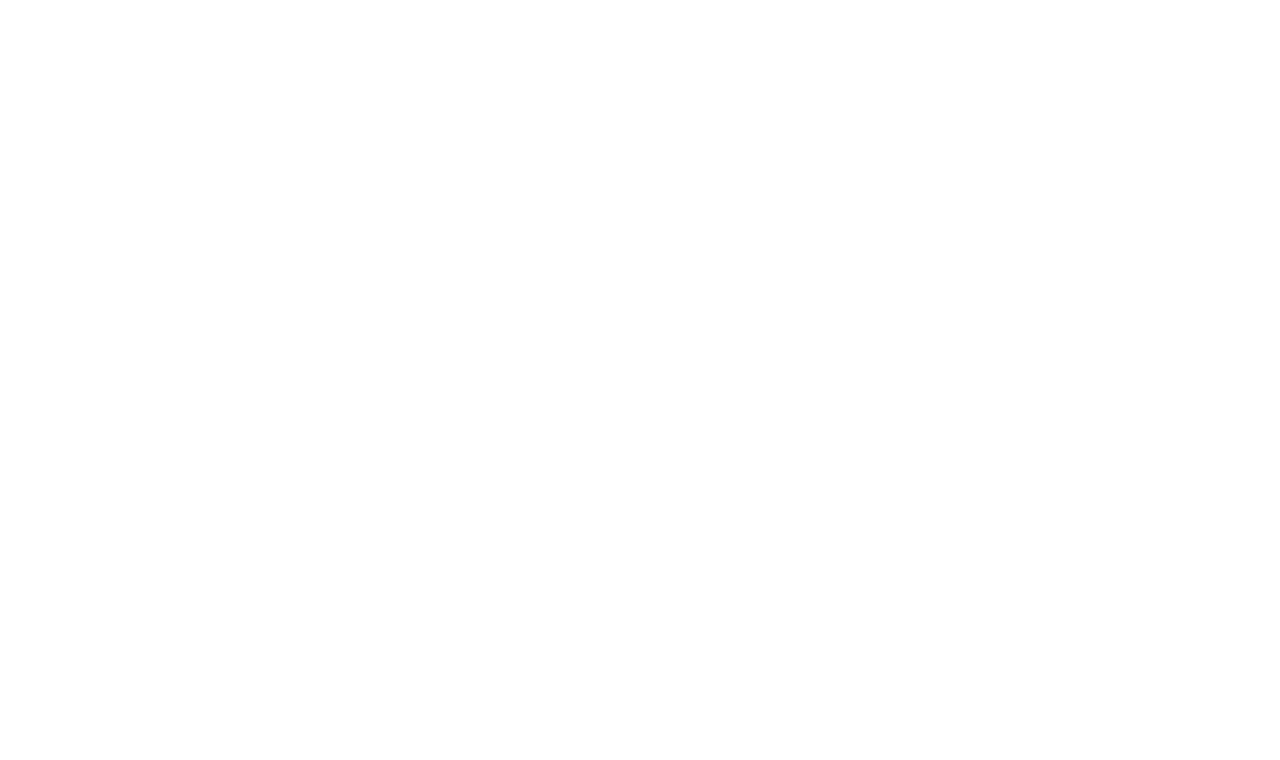
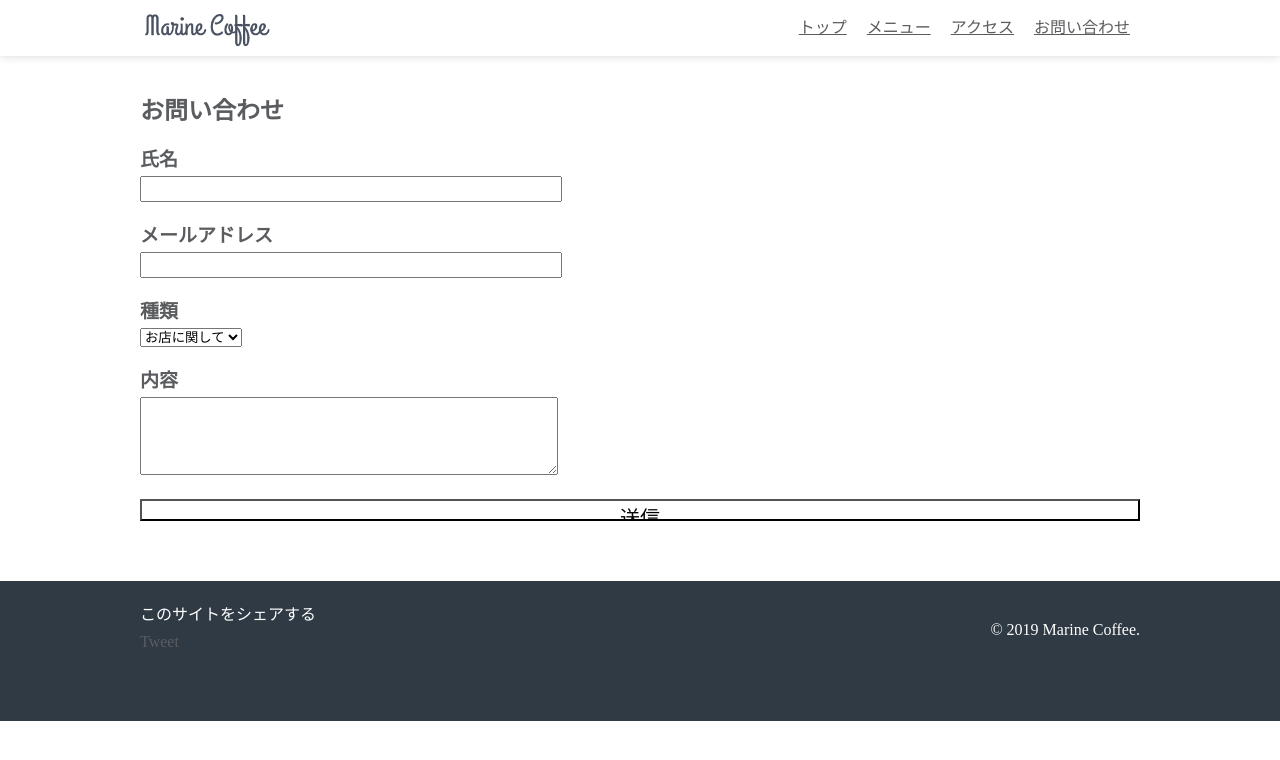
Before and after one commit to rina0620/marine_coffee, a plain HTML site: page contact.html in a window 1280 px wide. Drawn offline with Linux system fonts and the light colour scheme.

Commit message:
コンタクト見た目完成、共通の不要部分削除

```diff
--- a/common.css
+++ b/common.css
@@ -57,13 +57,18 @@ a {
 	color: #5a5c5f;
 }
 
+section h1 {
+  padding-top: 56px;
+	margin-top: 35px;
+}
+
 /* footer */
 
 footer {
 	margin-top: 60px;
-	padding-top: 25px;
+	padding-top: 20px;
 	background-color: #2f3a44;
-	height: 110px;
+	height: 120px;
 	color: #fff;
 }
 
@@ -72,11 +77,11 @@ footer {
 }
 
 .share-button {
-	padding-top: 10px;
+	margin-top: 8px;
 	text-align: left;
 }
 
 .footer-right {
 	float: right;
-	padding-top: 20px;
+	margin-top: 20px;
 }
--- a/contact.css
+++ b/contact.css
@@ -0,0 +1,28 @@
+form p {
+	font-size: 19px;
+	font-weight: bold;
+	margin-top: 18px;
+	margin-bottom: 5px;
+}
+
+input,
+textarea {
+	width: 100%;
+	height: 22px;
+	font-size: 15px;
+	padding: 0 4px;
+}
+
+textarea {
+	height: 70px;
+	padding: 3px;
+}
+
+.button {
+	display: block;
+	width: 100%;
+	margin-top: 20px;
+	font-size: 20px;
+	padding: 1px 0;
+	background-color: #fff;
+}
--- a/contact.html
+++ b/contact.html
@@ -0,0 +1,62 @@
+<!DOCTYPE html>
+<html lang="ja">
+	<head>
+		<meta charset="UTF-8" />
+		<meta name="viewport" content="width=device-width, initial-scale=1.0" />
+		<meta http-equiv="X-UA-Compatible" content="ie=edge" />
+		<title>Marine Coffee</title>
+    <link rel="stylesheet" type="text/css" href="contact.css" />
+    <link rel="stylesheet" type="text/css" href="common.css" />
+    <link rel="stylesheet" type="text/css" href="responsive.css" />
+	</head>
+	<body>
+		<header>
+			<div class="container">
+        <div class="logo">
+          <img src="images/logo.png" width="132.53" height="40">
+        </div>
+				<nav>
+					<ul>
+						<li><a href="index.html">トップ</a></li>
+						<li><a href="menu.html">メニュー</a></li>
+						<li><a href="acsess.html">アクセス</a></li>
+						<li><a href="contact.html">お問い合わせ</a></li>
+					</ul>
+				</nav>
+			</div>
+		</header>
+    <section>
+      <div class="container">
+        <form>
+          <h1>お問い合わせ</h1>
+          <p>氏名</p>
+          <input type="text" name="name">
+          <p>メールアドレス</p>
+          <input type="text" name="mail">
+          <p>種類</p>
+          <select name="value">
+            <option value="store">お店に関して</option>
+            <option value="recruit">採用に関して</option>
+            <option value="other">その他</option>
+          </select>
+          <p>内容</p>
+          <textarea name="naiyo" rows="4"></textarea>
+          <input class="button" type="submit" name="submit" value="送信">
+        </form>
+      </div>
+    </section>
+		<footer>
+			<div class="container">
+				<div class="footer-left">
+					<p>このサイトをシェアする</p>
+					<div class="share-button">
+            <a href="https://twitter.com/share?ref_src=twsrc%5Etfw" class="twitter-share-button" data-lang="en" data-show-count="false">Tweet</a><script async src="https://platform.twitter.com/widgets.js" charset="utf-8"></script>
+          </div>
+				</div>
+				<div class="footer-right">
+					<p>&copy; 2019 Marine Coffee.</p>
+				</div>
+			</div>
+		</footer>
+	</body>
+</html>
--- a/responsive.css
+++ b/responsive.css
@@ -14,7 +14,20 @@
 	header ul {
 		float: right;
 		font-size: 16px;
-	}
+  }
+
+  .map {
+	width: 600px;
+}
+
+  input,
+textarea {
+	width: 410px;
+}
+
+button {
+	width: 80px;
+}
 }
 
 @media screen and (min-width: 1025px) {
```
Also changed, not shown: acsess.css (+0 -13 lines), menu.css (+1 -9 lines).
